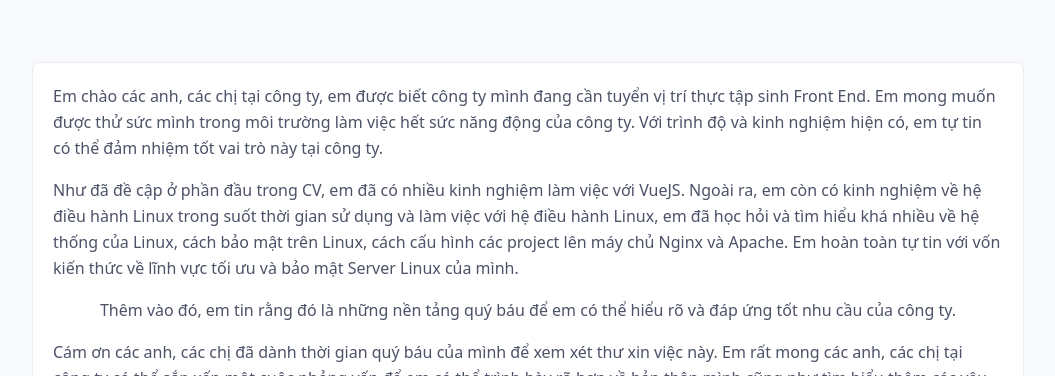
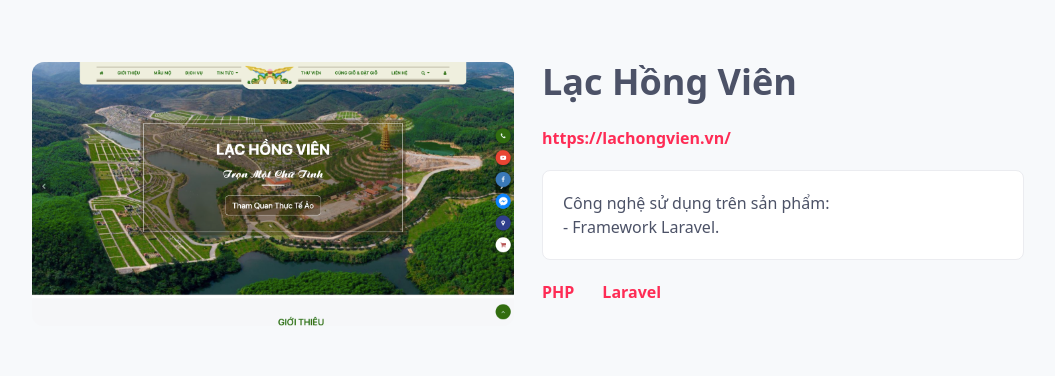
Before and after one commit to tuanductran/cv, a Vue app: page / in a window 1280 px wide. Shown: the part 3303-3679 px from the top of the page, without its empty margins (112-1167 px from the left). Built offline with nearby package versions, Linux system fonts and the light colour scheme.

Commit message:
Fix wrong

```diff
--- a/src/views/Client/ClientThumbnail/index.vue
+++ b/src/views/Clients/ClientThumbnail/index.vue
@@ -7,7 +7,7 @@
 <template>
    <div class="relative">
       <!-- Client thumbnail -->
-      <img class="w-full rounded-xl" :src="`./assets/clients/${ project.thumbnail }`" :alt="project.title" loading="lazy" deasync="true">
+      <img class="w-full rounded-xl" :src="`./assets/clients/${ client.thumbnail }`" :alt="client.title" loading="lazy" deasync="true">
       <!-- End Client thumbnail -->
    </div>
 </template>
```
Also changed, not shown: src/views/Clients/ClientDetails/index.vue (renamed from src/views/Client/ClientDetails/index.vue), src/views/Clients/index.vue (renamed from src/views/Client/index.vue).
